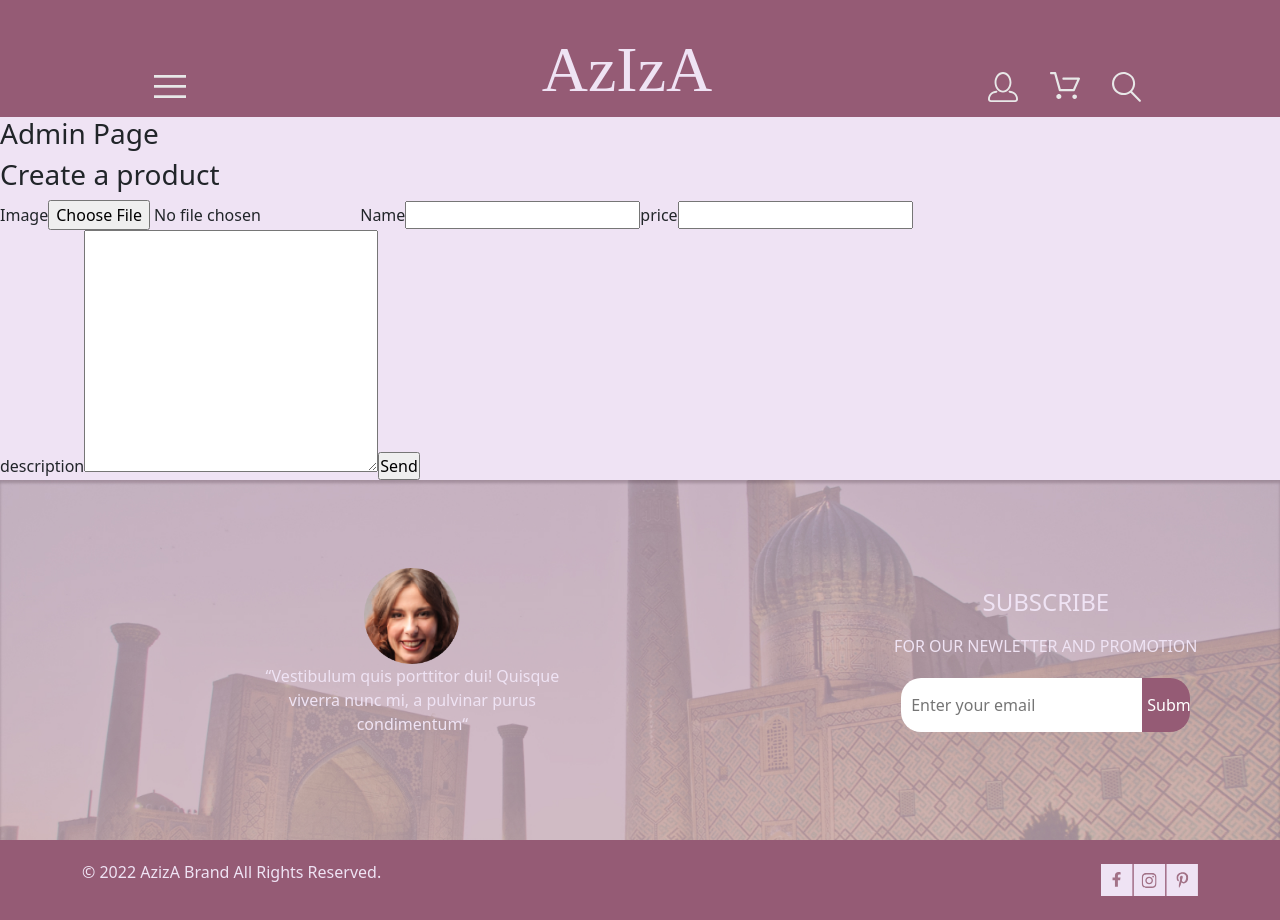
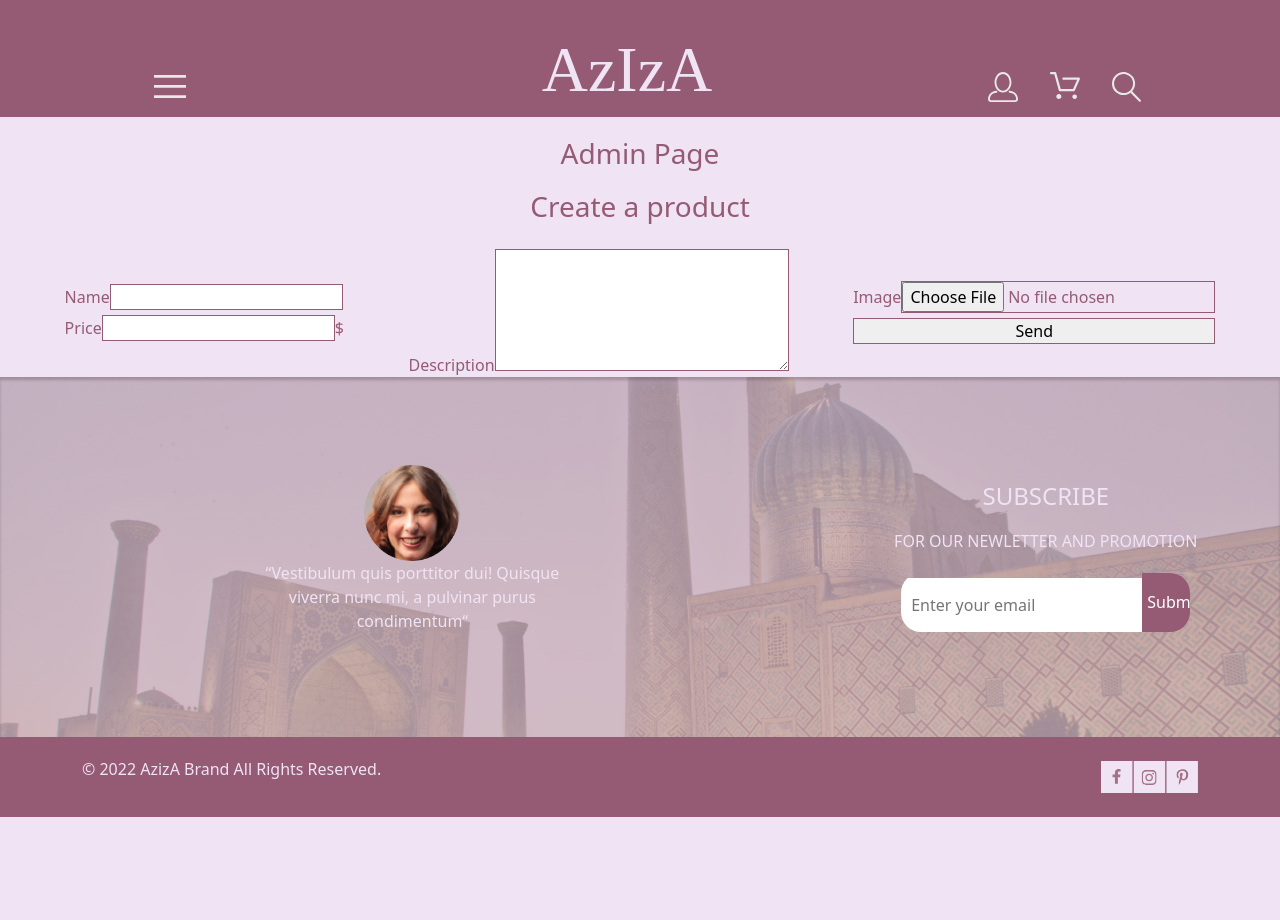
Before and after one commit to LadyDeeDee/aziza, a React (Create React App) app in the folder frontend/: page /admin in a window 1280 px wide. After the commit the page ends 817 px from the top, so only its background shows below. Built offline with nearby package versions, Linux system fonts and the light colour scheme; a web font is replaced by a local one.

Commit message:
those files has been changed

```diff
--- a/frontend/src/pages/Admin/Admin.css
+++ b/frontend/src/pages/Admin/Admin.css
@@ -1,2 +1,32 @@
 @import url('https://fonts.googleapis.com/css2?family=Flamenco&display=swap');
 @import url('https://fonts.googleapis.com/css2?family=Fondamento&display=swap');
+
+*{
+    margin: 0;
+    padding:0;
+}
+
+.admin, .create{
+    margin-top: 20px;
+    text-align: center;
+    color: #955B75
+}
+
+form{
+    margin-top: 20px;
+    display: flex;
+    justify-content: space-evenly;
+    align-items: center;
+    color: #955B75
+    ;
+}
+
+.namePrice, .imageSubmit{
+ display: flex;
+ flex-direction: column;
+}
+
+input, textarea{
+    margin-top: 5px;
+    border: 1px solid #955B75;
+}
--- a/frontend/src/pages/Admin/Admin.jsx
+++ b/frontend/src/pages/Admin/Admin.jsx
@@ -59,23 +59,27 @@ const Admin = () => {
             </div>
             <h3 className='create'>Create a product</h3>
             <form onSubmit={handleSubmit}>
-                <label htmlFor="">
-                    Image
-                    <input type="file" name=""/>
-                </label>
+                <div className='namePrice'>
                 <label htmlFor="">
                     Name
                     <input type="text" name="title"  onChange={(e) => setTitle(e.target.value)}/>
                 </label>
                 <label htmlFor="">
-                    price
-                    <input type="number" name="price" onChange={(e)=>setPrice(e.target.value)} />
+                    Price
+                    <input type="number" name="price" onChange={(e)=>setPrice(e.target.value)} />$
                 </label>
+                </div>
                 <label htmlFor="">
-                    description
-                    <textarea name="description" cols="30" rows="10" onChange={(e)=>setDescription(e.target.value)}></textarea>
+                    Description
+                    <textarea name="description" cols="30" rows="5" onChange={(e)=>setDescription(e.target.value)}></textarea>
+                </label>
+                <div className='imageSubmit'>
+                <label htmlFor="">
+                    Image
+                    <input type="file" name=""/>
                 </label>
                 <input type="submit" value="Send" />
+                </div>
             </form>
         </>
     );
--- a/frontend/src/pages/Registration/Registration.css
+++ b/frontend/src/pages/Registration/Registration.css
@@ -4,10 +4,11 @@
 .wrapper {
     display: flex;
     gap: 50px;
-    justify-content: center;
+    justify-content: space-evenly;
+    margin-top: 35px;
 }
 
-.form {
+.form , .login{
     display: flex;
     flex-direction: column;
     gap: 10px;
--- a/frontend/src/pages/Registration/Registration.jsx
+++ b/frontend/src/pages/Registration/Registration.jsx
@@ -1,7 +1,7 @@
 import { useState } from 'react'
 import {useNavigate} from "react-router-dom"
 import './Registration.css'
-import axios from 'axios'
+
 
 
 export default function Registration() {
@@ -45,32 +45,35 @@ export default function Registration() {
     return (
         <div className="wrapper">
             <form onSubmit={handleSubmit} className="form">
-                <input type="text" placeholder='Fiest Name' onChange={(e) => setFirstName(e.target.value)}/>
+                <input type="text" placeholder='First Name' onChange={(e) => setFirstName(e.target.value)}/>
                 <input type="text" placeholder='Last Name' onChange={(e) => setLastName(e.target.value)}/>
                 <div className="radio-buttons">
                     <div>
                         <input type="radio" name="gender" value="male" onChange={(e) => setGender(e.target.value)}/>
                         <label htmlFor="gender">Male</label>
                     </div>
-                    <div>
+                    <div className='radio'>
                         <input type="radio" name="gender" value="female" onChange={(e) => setGender(e.target.value)}/>
                         <label htmlFor="gender">Female</label>
                     </div>
                 </div>
+
                 <p>Login details</p>
                 <input type="text" placeholder='Email' onChange={(e) => setEmail(e.target.value)} />
                 <input type="password" placeholder='********' onChange={(e) => setPassword(e.target.value)}/>
                 <input type="submit" value="Join now" />
+
             </form>
             <aside>
-                <h5>text</h5>
-                <p></p>
+                <h5>LOYALTY HAS ITS PERKS</h5>
+                <p>Get in on the loyalty program where you can earn points and unlock serious perks.</p>
+                <p>Starting with these as soon as you join:</p>
                 <ul>
-                    <li></li>
-                    <li></li>
-                    <li></li>
-                    <li></li>
-                    <li></li>
+                    <li>15% off welcome offer</li>
+                    <li>Free shipping, returns and exchanges on all orders</li>
+                    <li>$10 off a purchase on your birthday</li>
+                    <li>Early access to products</li>
+                    <li>Exclusive offers & rewards</li>
                 </ul>
             </aside>
         </div>
```
